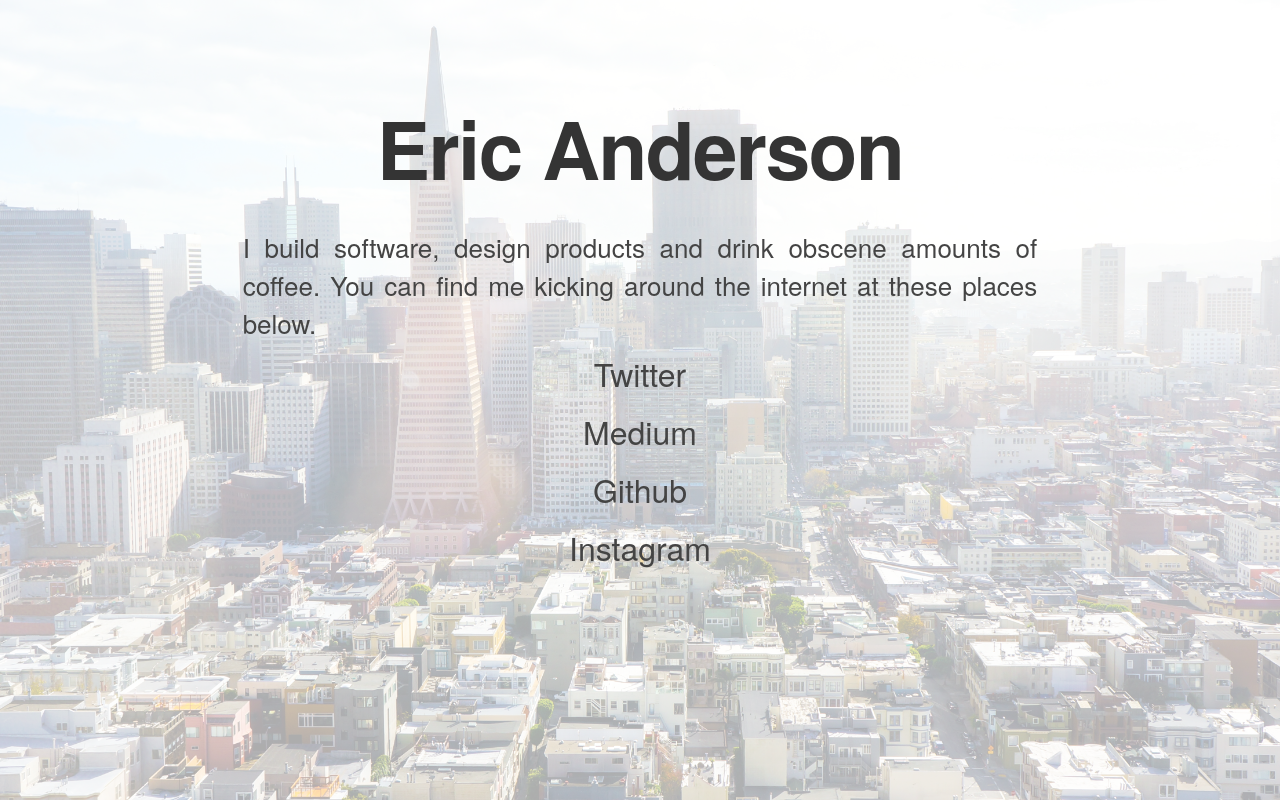
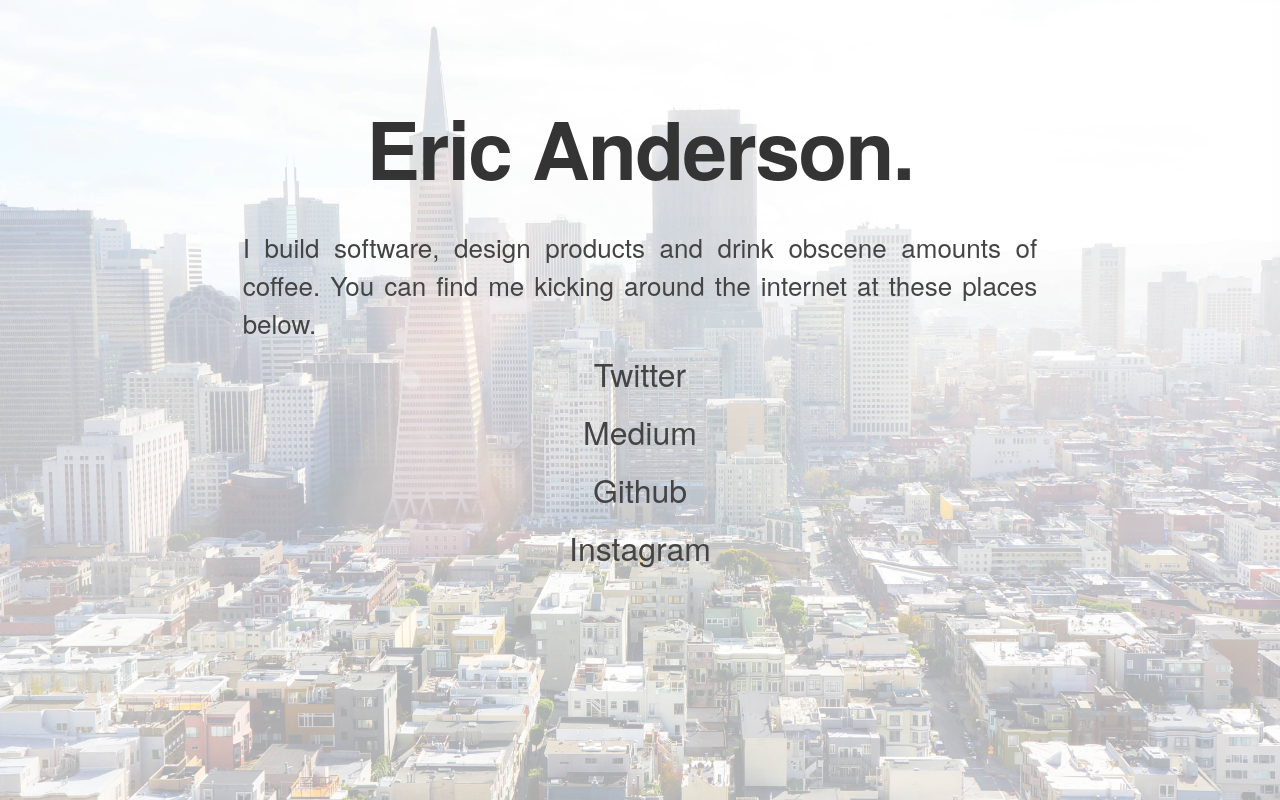
Before and after one commit to aroc/ericanderson-old, a web app: file index.html in a window 1280 px wide. Run offline with its HTML, style and script files only (its server is not run), Linux system fonts and the light colour scheme.

Commit message:
Updates.

```diff
--- a/assets/css/styles.css
+++ b/assets/css/styles.css
@@ -2,7 +2,7 @@
 @import "vendor/skeleton.css";
 
 body {
-  background: url('../img/background.jpeg') no-repeat center center fixed;
+  background: url('../img/background.jpg') no-repeat center center fixed;
   background-size: cover;
   -webkit-background-size: cover;
   -moz-background-size: cover;
--- a/index.html
+++ b/index.html
@@ -11,7 +11,7 @@
       <div class="row">
         <div class="two columns"></div>
         <div class="eight columns">
-          <h1>Eric Anderson</h1>
+          <h1>Eric Anderson.</h1>
           <p class="description">
             I build software, design products and drink obscene amounts of coffee. You can find me kicking around the internet at these places below.
           </p>
```
Also changed, not shown: assets/img/background.jpeg (deleted), assets/img/background.jpg (added).
